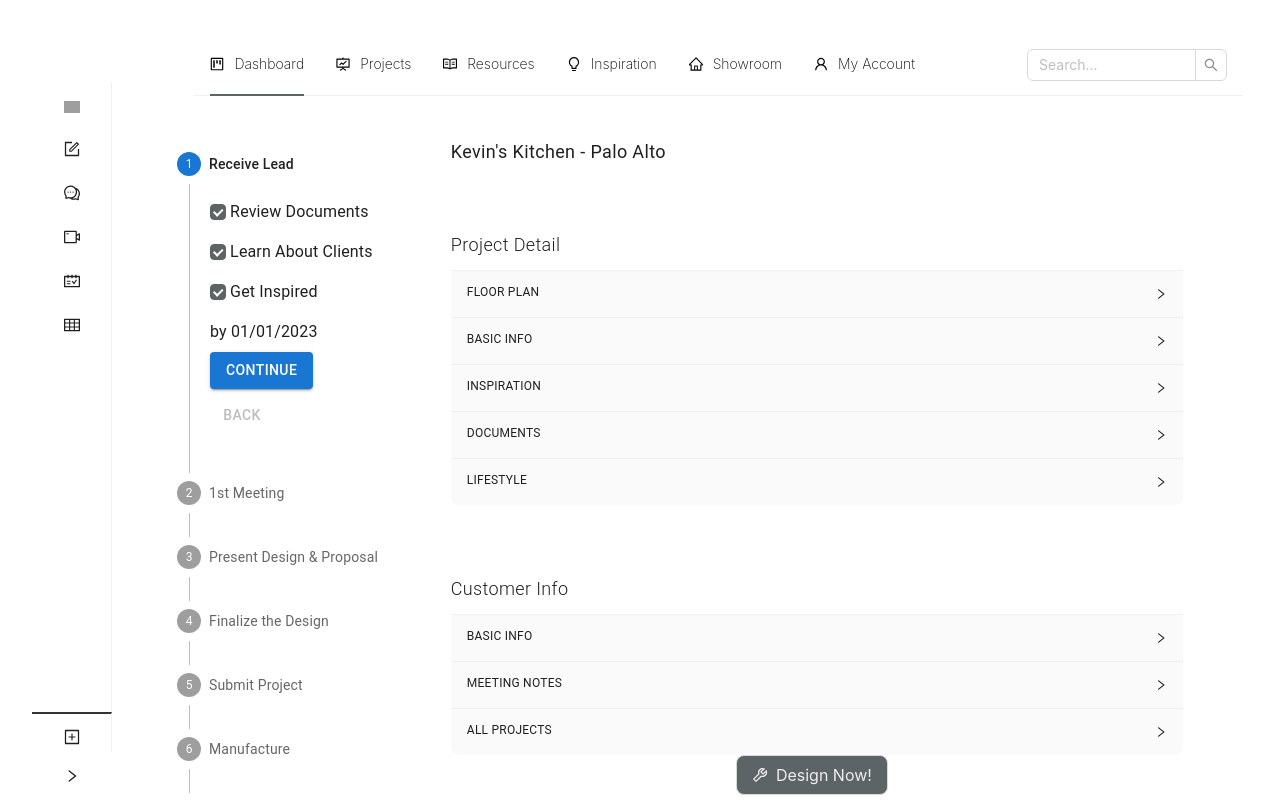
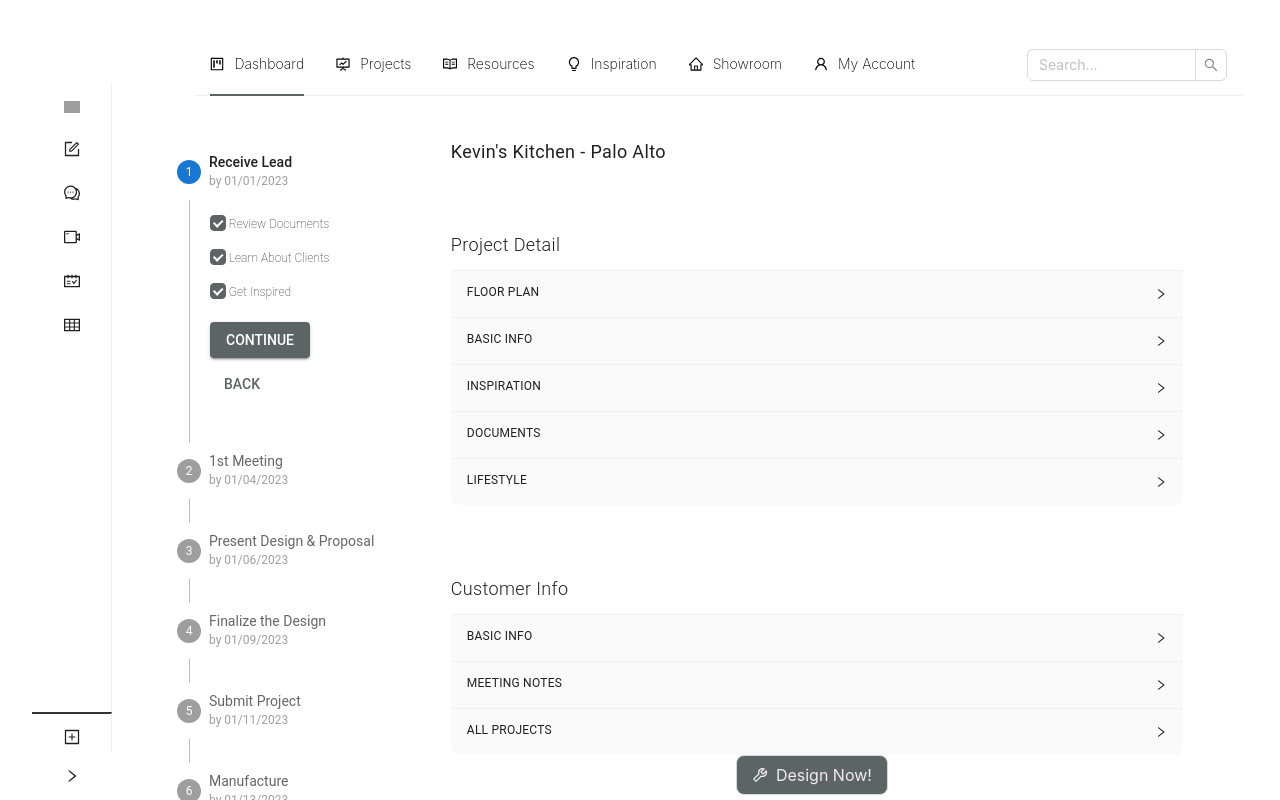
Before and after one commit to y1141335509/RonbowPortalWeb, a React (Create React App) app in the folder ronbow-portal-web/: page /project-list/proj/624748504 in a window 1280 px wide. Shown: the top 800 px of the page. Built offline with nearby package versions, Linux system fonts and the light colour scheme; grey boxes are pictures that could not be loaded.

Commit message:
added font

```diff
--- /dev/null
+++ b/ronbow-portal-web/src/components/ProjectList/ProjectProfile/Progress/MUITheme.js
@@ -0,0 +1,11 @@
+import { createTheme } from '@mui/material/styles';
+
+const theme = createTheme({
+  typography: {
+    fontFamily: 'Roboto, sans-serif',
+
+  },
+});
+
+
+export default theme;
--- /dev/null
+++ b/ronbow-portal-web/src/components/ProjectList/ProjectProfile/Progress/Progress-Test.css
@@ -0,0 +1,25 @@
+
+
+.MuiTypography-root.MuiTypography-body1.css-11lg7ig-MuiTypography-root {
+  font-family: 'Roboto', 'Helvetica', 'Arial', sans-serif;
+  float: 'left';
+  width: '20%';
+  margin-left: '20px';
+  font-weight: 200;
+  font-size: '8px' !important;
+}
+
+
+:where(.css-dev-only-do-not-override-sefxp4).ant-layout, :where(.css-dev-only-do-not-override-sefxp4).ant-layout circle {
+  color: rgb(93, 100, 101);
+}
+
+
+.MuiButtonBase-root.MuiButton-root.MuiButton-contained.MuiButton-containedPrimary.MuiButton-sizeMedium.MuiButton-containedSizeMedium.MuiButton-root.MuiButton-contained.MuiButton-containedPrimary.MuiButton-sizeMedium.MuiButton-containedSizeMedium.css-opeel-MuiButtonBase-root-MuiButton-root {
+  background-color: rgb(93, 100, 101);
+}
+
+
+.MuiButtonBase-root.MuiButton-root.MuiButton-text.MuiButton-textPrimary.MuiButton-sizeMedium.MuiButton-textSizeMedium.MuiButton-root.MuiButton-text.MuiButton-textPrimary.MuiButton-sizeMedium.MuiButton-textSizeMedium.css-nm8x1y-MuiButtonBase-root-MuiButton-root {
+  color: rgb(93, 100, 101);
+}
--- a/ronbow-portal-web/src/components/ProjectList/ProjectProfile/Progress/Progress-Test.js
+++ b/ronbow-portal-web/src/components/ProjectList/ProjectProfile/Progress/Progress-Test.js
@@ -7,74 +7,76 @@ import StepContent from '../../../../../node_modules/@mui/material/StepContent';
 import Button from '../../../../../node_modules/@mui/material/Button';
 import Paper from '../../../../../node_modules/@mui/material/Paper';
 import Typography from '../../../../../node_modules/@mui/material/Typography';
-import { Divider, Steps, Checkbox, ConfigProvider, Collapse,  } from 'antd';
+import { Divider, Steps, Checkbox, ConfigProvider, Collapse, } from 'antd';
 import ProgressCheckbox from './ProgressCheckbox/ProgressCheckbox';
-
+import MUITheme from './MUITheme';
+import { ThemeProvider } from '@emotion/react';
+import './Progress-Test.css';
 
 
 const steps = [
   {
     label: 'Receive Lead',
-    description: <div>
-    <p><Checkbox checked={true} /> Review Documents</p>
-    <p><Checkbox checked={true} /> Learn About Clients</p>
-    <p><Checkbox checked={true} /> Get Inspired</p>
-    by 01/01/2023
+    description: <div style={{ fontSize: '12px', }}>
+      <p ><Checkbox checked={true} /> Review Documents</p>
+      <p ><Checkbox checked={true} /> Learn About Clients</p>
+      <p ><Checkbox checked={true} /> Get Inspired</p>
     </div>,
+    deadline: 'by 01/01/2023',
   },
   {
     label: '1st Meeting',
     description:
-    <div>
-        <p><ProgressCheckbox/> Review Meeting Notes</p>
-        <p><ProgressCheckbox/> Design</p>
-        <p><ProgressCheckbox/> Generate Proposal</p>
-        <p><ProgressCheckbox/> Validate Requirements</p>
-        <p><ProgressCheckbox/> Generate Documents</p>
-        by 01/04/2023
+      <div style={{ fontSize: '12px', }}>
+        <p ><ProgressCheckbox /> Review Meeting Notes</p>
+        <p ><ProgressCheckbox /> Design</p>
+        <p ><ProgressCheckbox /> Generate Proposal</p>
+        <p ><ProgressCheckbox /> Validate Requirements</p>
+        <p ><ProgressCheckbox /> Generate Documents</p>
       </div>,
+      deadline: 'by 01/04/2023',
   },
   {
     label: 'Present Design & Proposal',
-    description: <div>
-            <p><ProgressCheckbox/> Update documents if needed</p>
-            by 01/06/2023
+    description: <div style={{ fontSize: '12px', }}>
+      <p ><ProgressCheckbox /> Update documents if needed</p>
     </div>,
+    deadline: 'by 01/06/2023',
   },
   {
     label: 'Finalize the Design',
-    description: <div>
-        <p><ProgressCheckbox/> Check Documents</p>
-        <p><ProgressCheckbox/> Receive Payment</p>
-        <p><ProgressCheckbox/> Verify Design</p>
-        <p><ProgressCheckbox/> Customer Confirmed and Paid</p>
-        by 01/9/2023
+    description: <div style={{ fontSize: '12px', }}>
+      <p ><ProgressCheckbox /> Check Documents</p>
+      <p ><ProgressCheckbox /> Receive Payment</p>
+      <p ><ProgressCheckbox /> Verify Design</p>
+      <p ><ProgressCheckbox /> Customer Confirmed and Paid</p>
     </div>,
+    deadline: 'by 01/09/2023',
   },
   {
     label: 'Submit Project',
-    description: <div>
-        by 1/11/2023
-        <p>Project Check</p>
+    description: <div style={{ fontSize: '12px', }}>
+      <p >Project Check</p>
     </div>,
+    deadline: 'by 01/11/2023',
   },
   {
     label: 'Manufacture',
-    description: <div>
-        by 1/13/2023
+    description: <div style={{ fontSize: '12px', }}>
     </div>,
+    deadline: 'by 01/13/2023',
   },
   {
     label: 'Delivery & Installation',
-    description: <div>
-        by 1/14/2023
+    description: <div style={{ fontSize: '12px', }}>
     </div>,
+    deadline: 'by 01/14/2023',
   },
   {
     label: 'Celebration',
-    description: <div>
-        by 1/21/2023
+    description: <div style={{ fontSize: '12px', }}>
     </div>,
+    deadline: 'by 01/21/2023',
   },
 ];
 
@@ -94,17 +96,19 @@ export default function VerticalLinearStepper() {
   };
 
   return (
-    <Box sx={{ maxWidth: 400 }}>
-      <Stepper activeStep={activeStep} orientation="vertical">
+    <ThemeProvider theme={MUITheme}>
+      <Box sx={{ maxWidth: 400, }}>
+        <Stepper activeStep={activeStep} orientation="vertical" >
           {steps.map((step, index) => (
             <Step key={step.label}>
-            <StepLabel
+              <StepLabel key={step.deadline}
                 optional={
-                index === 7 ? (
-                  <Typography variant="caption">Last step</Typography>
-                ) : null
+                  <Typography variant="caption" color="rgba(0, 0, 0, 0.38)">
+                    {step.deadline}
+                  </Typography>
                 }
               >
+
                 {step.label}
               </StepLabel>
               <StepContent>
@@ -140,5 +144,6 @@ export default function VerticalLinearStepper() {
           </Paper>
         )}
       </Box>
+    </ThemeProvider>
   );
 }
--- a/ronbow-portal-web/src/components/ProjectList/ProjectProfile/Progress/ProgressCheckbox/ProgressCheckbox.js
+++ b/ronbow-portal-web/src/components/ProjectList/ProjectProfile/Progress/ProgressCheckbox/ProgressCheckbox.js
@@ -1,7 +1,14 @@
 import React from 'react';
-import { Checkbox } from 'antd';
+import { Checkbox, ConfigProvider } from 'antd';
+
 const onChange = (e) => {
   console.log(`checked = ${e.target.checked}`);
 };
-const App = () => <Checkbox onChange={onChange}></Checkbox>;
+const App = () => {
+  return (
+    <ConfigProvider style={{ float: 'left', width: '20%', marginLeft: '20px', fontFamily: 'Roboto, sans-serif', }}>
+      <Checkbox onChange={onChange}></Checkbox>
+    </ConfigProvider>
+  )
+}
 export default App;
--- a/ronbow-portal-web/src/components/ProjectList/ProjectProfile/ProjectProfile.js
+++ b/ronbow-portal-web/src/components/ProjectList/ProjectProfile/ProjectProfile.js
@@ -138,7 +138,7 @@ const ProjectProfile = () => (
     {/* <div style={{ float: 'left', width: '20%', marginLeft: '20px', }}>
       <Progress />
     </div> */}
-    <div style={{ float: 'left', width: '20%', marginLeft: '20px', }}>
+    <div style={{ float: 'left', width: '20%', marginLeft: '20px', fontFamily: 'Roboto, sans-serif', }}>
       <ProgressTest />
     </div>
 
@@ -245,7 +245,7 @@ const ProjectProfile = () => (
           lineHeight: '30px', letterSpacing: '0.02em', textAlign: 'left',
           backgroundColor: 'white', paddingTop: '20px', paddingBottom: '10px',
         }}>
-        Signature</span>    <br />
+          Signature</span>    <br />
 
         <div style={{ textAlign: 'center', }}>
           <Dropdown overlay={menu} trigger={['click']}>
@@ -269,7 +269,7 @@ const ProjectProfile = () => (
           lineHeight: '30px', letterSpacing: '0.02em', textAlign: 'left',
           backgroundColor: 'white', paddingTop: '20px', paddingBottom: '10px',
         }}>
-        Payment</span>
+          Payment</span>
         <div style={{ textAlign: 'center', }}>
           <QRCode
             errorLevel="H"
--- a/ronbow-portal-web/src/components/projectlist/projectprofile/projectprofile.js
+++ b/ronbow-portal-web/src/components/projectlist/projectprofile/projectprofile.js
@@ -138,7 +138,7 @@ const ProjectProfile = () => (
     {/* <div style={{ float: 'left', width: '20%', marginLeft: '20px', }}>
       <Progress />
     </div> */}
-    <div style={{ float: 'left', width: '20%', marginLeft: '20px', }}>
+    <div style={{ float: 'left', width: '20%', marginLeft: '20px', fontFamily: 'Roboto, sans-serif', }}>
       <ProgressTest />
     </div>
 
@@ -245,7 +245,7 @@ const ProjectProfile = () => (
           lineHeight: '30px', letterSpacing: '0.02em', textAlign: 'left',
           backgroundColor: 'white', paddingTop: '20px', paddingBottom: '10px',
         }}>
-        Signature</span>    <br />
+          Signature</span>    <br />
 
         <div style={{ textAlign: 'center', }}>
           <Dropdown overlay={menu} trigger={['click']}>
@@ -269,7 +269,7 @@ const ProjectProfile = () => (
           lineHeight: '30px', letterSpacing: '0.02em', textAlign: 'left',
           backgroundColor: 'white', paddingTop: '20px', paddingBottom: '10px',
         }}>
-        Payment</span>
+          Payment</span>
         <div style={{ textAlign: 'center', }}>
           <QRCode
             errorLevel="H"
```
Also changed, not shown: ronbow-portal-web/src/components/projectlist/projectprofile/progress/progresscheckbox/progresscheckbox.js (+9 -2 lines). Lines whose indentation alone changed are shown as unchanged.
